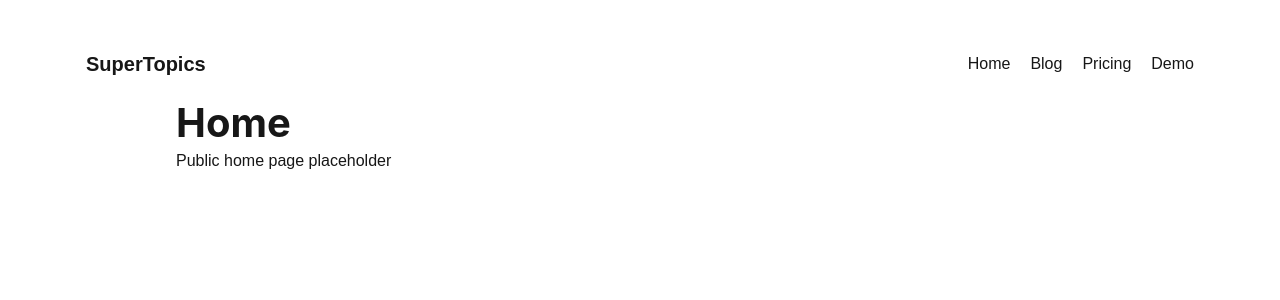
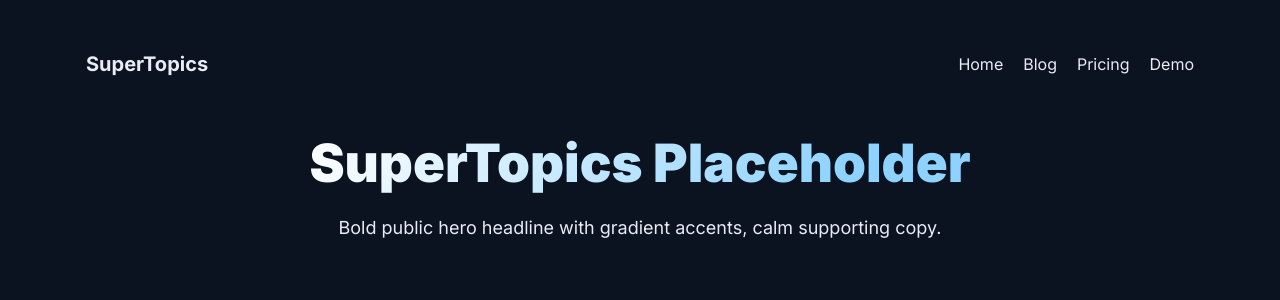
Before and after one commit to BrianGJohnson/supertopcs26, a Next.js app: page / in a window 1280 px wide. Shown: the top 300 px of the page. Built offline with nearby package versions, Linux system fonts and the light colour scheme.

Commit message:
SBACKUP - NOV 24 - Push #1

```diff
--- a/src/app/(public)/page.tsx
+++ b/src/app/(public)/page.tsx
@@ -1,10 +1,14 @@
-import { Container, Title, Text } from '@mantine/core';
+import { Stack, Title, Text } from '@mantine/core';
 
 export default function HomePage() {
   return (
-    <Container>
-      <Title>Home</Title>
-      <Text>Public home page placeholder</Text>
-    </Container>
+    <Stack align="center" justify="center" spacing="md" mt="xl">
+      <Title order={1} className="heroGradient" align="center">
+        SuperTopics Placeholder
+      </Title>
+      <Text size="lg" align="center">
+        Bold public hero headline with gradient accents, calm supporting copy.
+      </Text>
+    </Stack>
   );
 }
--- a/src/app/globals.css
+++ b/src/app/globals.css
@@ -1,24 +1,18 @@
+/* Matte background base token */
 :root {
-  --background: #ffffff;
-  --foreground: #171717;
-}
-
-@media (prefers-color-scheme: dark) {
-  :root {
-    --background: #0a0a0a;
-    --foreground: #ededed;
-  }
+  --app-bg-base: #060B12;
 }
 
 html,
 body {
   max-width: 100vw;
   overflow-x: hidden;
+  background: #0B1220;
+  color: #E7ECF5;
 }
 
 body {
-  color: var(--foreground);
-  background: var(--background);
+  margin: 0;
   font-family: Arial, Helvetica, sans-serif;
   -webkit-font-smoothing: antialiased;
   -moz-osx-font-smoothing: grayscale;
@@ -40,3 +34,10 @@ a {
     color-scheme: dark;
   }
 }
+
+.heroGradient {
+  background: linear-gradient(120deg, #ffffff 0%, #8ed3ff 80%);
+  -webkit-background-clip: text;
+  -webkit-text-fill-color: transparent;
+  background-clip: text;
+}
--- a/src/app/layout.tsx
+++ b/src/app/layout.tsx
@@ -1,5 +1,6 @@
 import type { Metadata } from "next";
 import { ColorSchemeScript, MantineProvider, createTheme } from "@mantine/core";
+import { Inter } from "next/font/google";
 import "@mantine/core/styles.css";
 import "./globals.css";
 
@@ -8,16 +9,37 @@ export const metadata: Metadata = {
   description: "Generated by create next app",
 };
 
+export const inter = Inter({
+  subsets: ["latin"],
+  weight: ["400", "500", "600", "700", "800", "900"],
+});
+
 const theme = createTheme({
   primaryColor: "violet",
-  fontFamily: "-apple-system, BlinkMacSystemFont, 'Segoe UI', Roboto, 'Helvetica Neue', Arial, sans-serif",
+  fontFamily: inter.style.fontFamily,
   headings: {
-    fontFamily: "-apple-system, BlinkMacSystemFont, 'Segoe UI', Roboto, 'Helvetica Neue', Arial, sans-serif",
+    fontFamily: inter.style.fontFamily,
     sizes: {
-      h1: { fontSize: "2.5rem", fontWeight: "700" },
-      h2: { fontSize: "2rem", fontWeight: "600" },
+      h1: { fontSize: "3.3rem", fontWeight: 900 },
+      h2: { fontSize: "2.4rem", fontWeight: 800 },
+      h3: { fontSize: "1.75rem", fontWeight: 700 },
     },
   },
+  colors: {
+    dark: [
+      "#E7ECF5", // 0 - off-white for text
+      "#dfe3ea", // 1
+      "#c7ccd6", // 2
+      "#9aa3b2", // 3
+      "#A6B0C2", // 4 - muted/secondary text
+      "#4b5567", // 5
+      "#2a3342", // 6
+      "#161c27", // 7
+      "#0B1220", // 8 - main background, deep inky blue black
+      "#05070d"  // 9 - deepest, for surfaces/borders
+    ],
+  },
+  black: "#0B1220",
 });
 
 export default function RootLayout({
@@ -30,8 +52,17 @@ export default function RootLayout({
       <head>
         <ColorSchemeScript defaultColorScheme="dark" />
       </head>
-      <body>
-        <MantineProvider theme={theme} defaultColorScheme="dark">
+      <body className={inter.className}>
+        <MantineProvider
+          theme={theme}
+          defaultColorScheme="dark"
+          styles={{
+            body: {
+              backgroundColor: theme.colors.dark[8],
+              color: theme.colors.dark[0],
+            },
+          }}
+        >
           {children}
         </MantineProvider>
       </body>
```
